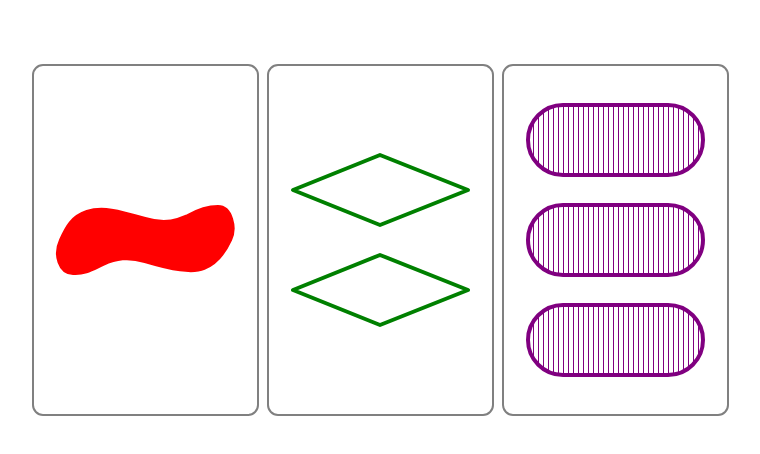
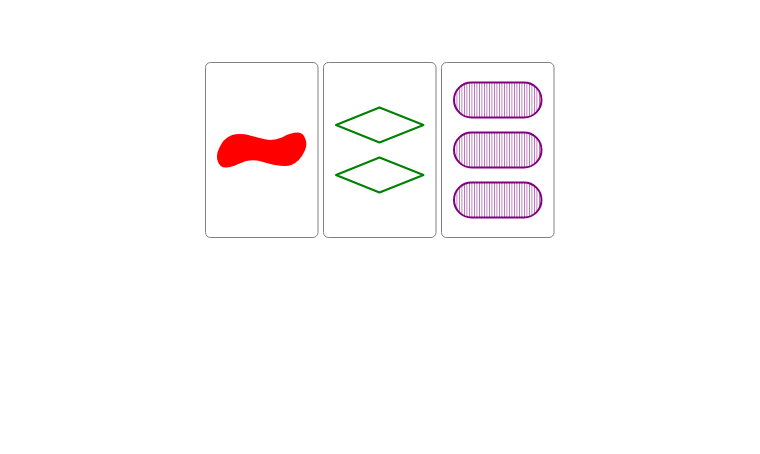
Before and after one commit to fwwieffering/set-js, a Vue app: page / in a window 1280 px wide. Shown: the top 454 px of the page, without its empty margins (260-1020 px from the left). Built offline with nearby package versions, Linux system fonts and the light colour scheme.

Commit message:
add ability to scale

```diff
--- a/src/components/Card.vue
+++ b/src/components/Card.vue
@@ -1,5 +1,6 @@
 <template>
-    <svg style="cursor: pointer" xmlns="http://www.w3.org/2000/svg" xmlns:xlink="http://www.w3.org/1999/xlink" height="360" width="235">
+    <div class="card-container" v-on:click="$emit('click')">
+        <svg class="card" style="cursor: pointer" xmlns="http://www.w3.org/2000/svg" xmlns:xlink="http://www.w3.org/1999/xlink" viewbox="0 0 235 360" :height="Math.round(360 * scale)" :width="Math.round(235 * scale)" preserveAspectRatio="xMidYMid meet">
         <defs>
             <pattern id="hatch-green" width="5" height="3" patternUnits="userSpaceOnUse">
                 <line class="green" x1="0" y1="0" x2="0" y2="10" stroke-width="2"></line>
@@ -14,47 +15,54 @@
             <polygon class="common" id="diamond" points="30,180 117,145 205,180 117,215"></polygon>
             <path class="common" id="squiggle" d="m 33,180 c 6,-13 11,-23 26,-28 15,-5 31,-1 58,7 23,7 36,0 43,-3 7,-4 17,-9 30,-9 13,0 18,21 12,33 -5,11 -14,23 -26,28 -12,5 -32,1 -59,-7 -17,-5 -29,-3 -42,3 -9,4 -18,10 -30,9 -13,0 -19,-18 -12,-33 z"></path>
         </defs>
-    <rect v-if="selected" x="5" y="5" height="350" width="225" rx="10" ry="10" fill="white" stroke="yellow" stroke-width="14"></rect>
-    <rect x="5" y="5" height="350" width="225" rx="10" ry="10" fill="white" stroke="grey" stroke-width="2"></rect>
-
+        <rect v-if="selected" x="5" y="5" height="350" width="225" rx="10" ry="10" fill="white" stroke="yellow" stroke-width="14" :transform="'scale(' + scale + ')'"></rect>
+        <rect x="5" y="5" height="350" width="225" rx="10" ry="10" fill="white" stroke="grey" stroke-width="2" :transform="'scale(' + scale + ')'"></rect>
         <!-- single -->
         <use
             v-if="count === 1"
             v-bind:href="'#' + shape"
-        v-bind:class="classes">
+            v-bind:class="classes"
+            :transform="'scale(' + scale + ')'"
+            >
         </use>
         <!-- double -->
         <use
             y="-50"
             v-if="count === 2"
             v-bind:href="'#' + shape"
-        v-bind:class="classes">
+            v-bind:class="classes"
+            :transform="'scale(' + scale + ')'">
         ></use>
         <use
             y="50"
             v-if="count === 2"
             v-bind:href="'#' + shape"
-        v-bind:class="classes">
+            v-bind:class="classes"
+            :transform="'scale(' + scale + ')'">
         ></use>
         <!-- triple -->
         <use
             v-if="count === 3"
             y="-100"
             v-bind:href="'#' + shape"
-        v-bind:class="classes">
+            v-bind:class="classes"
+            :transform="'scale(' + scale + ')'">
         ></use>
         <use
             v-if="count === 3"
             v-bind:href="'#' + shape"
-        v-bind:class="classes">
+            v-bind:class="classes"
+            :transform="'scale(' + scale + ')'">
         ></use>
         <use
             v-if="count === 3"
             y="100"
             v-bind:href="'#' + shape"
-        v-bind:class="classes">
+            v-bind:class="classes"
+            :transform="'scale(' + scale + ')'">
         ></use>
         </svg>
+    </div>
 </template>
 
 <script>
@@ -64,6 +72,10 @@ export default {
         selected: {
             type: Boolean,
             default: false
+        },
+        scale: {
+            type: Number,
+            default: .5
         },
         color: {
             type: String,
@@ -103,12 +115,25 @@ export default {
             var fill = this.fill === 'none' ? 'none' : `${this.fill}-${this.color}`
             return `${this.color} ${fill}`
         },
+        spanWidth: function() {
+            return Math.round(this.scale * 235)
+        },
+        spanHeight: function() {
+            return Math.round(this.scale * 360)
+        }
     }
 }
 </script>
 
 
 <style>
+.card-container {
+    display: inline-block;
+}
+.card {
+    display: block;
+    margin: auto;
+}
 .highlight {
     border-width: 2px;
     border-color: yellow;
```
Lines whose indentation alone changed are shown as unchanged.
